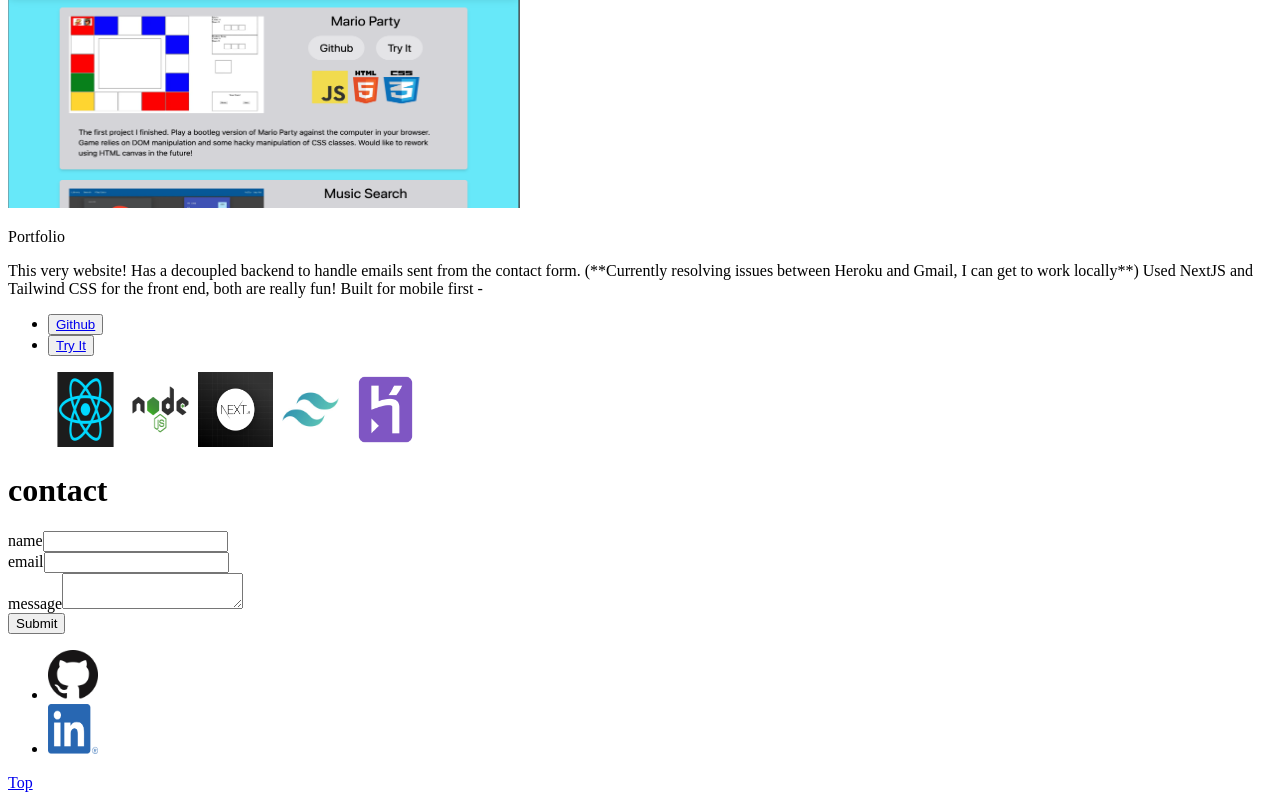
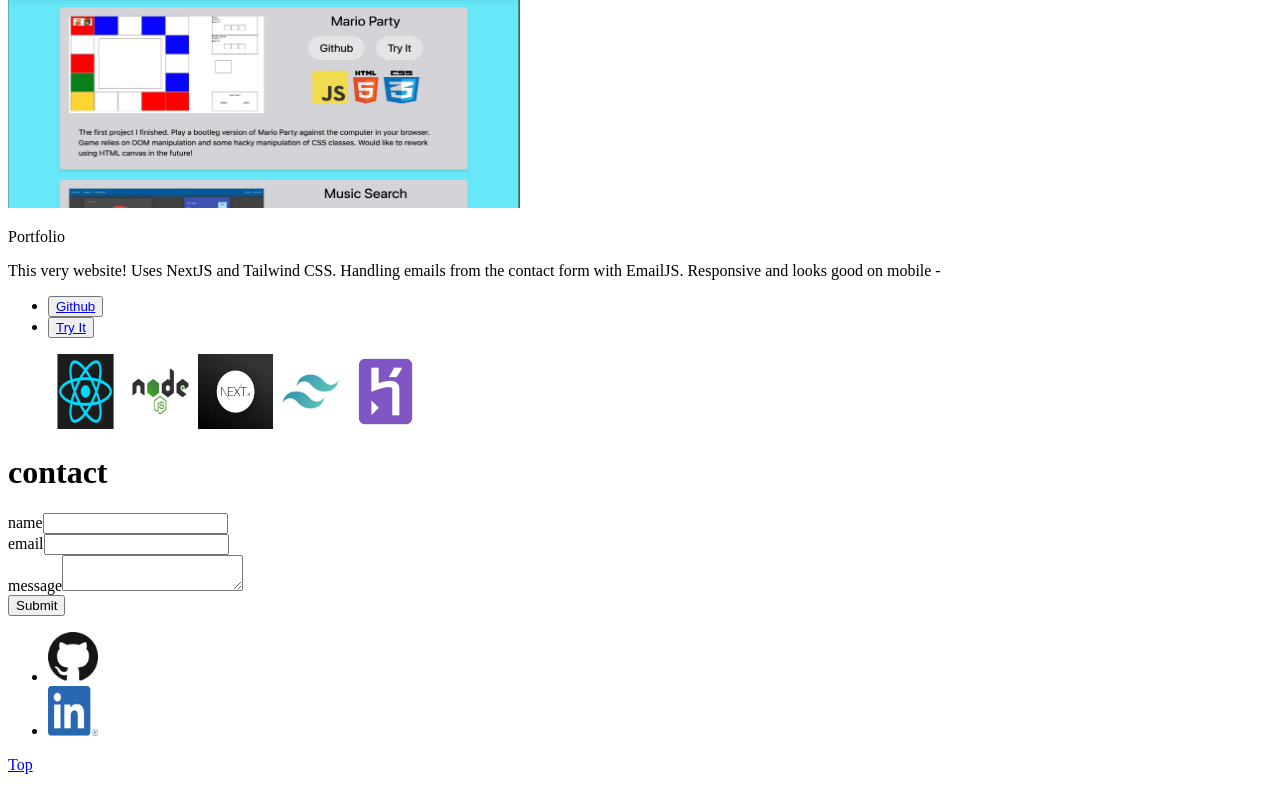
Before and after one commit to billymoroney1/portfolio, a Next.js app: page / in a window 1280 px wide. Shown: the part 2617-3417 px from the top of the page. Built offline with nearby package versions, Linux system fonts and the light colour scheme.

Commit message:
changed description of website project

```diff
--- a/pages/index.js
+++ b/pages/index.js
@@ -37,7 +37,7 @@ export default function Home() {
         img='/project4.png'
         deployed='https://portfolio-fklk6wjwl.vercel.app/'
         git='https://github.com/billymoroney1/portfolio'
-        info='This very website! Has a decoupled backend to handle emails sent from the contact form. (**Currently resolving issues between Heroku and Gmail, I can get to work locally**) Used NextJS and Tailwind CSS for the front end, both are really fun! Built for mobile first -'
+        info='This very website! Uses NextJS and Tailwind CSS. Handling emails from the contact form with EmailJS. Responsive and looks good on mobile -'
         technologies={['React', 'Nodejs', 'Nextjs', 'Tailwind', 'Heroku']}
         />
     </Layout>
```
